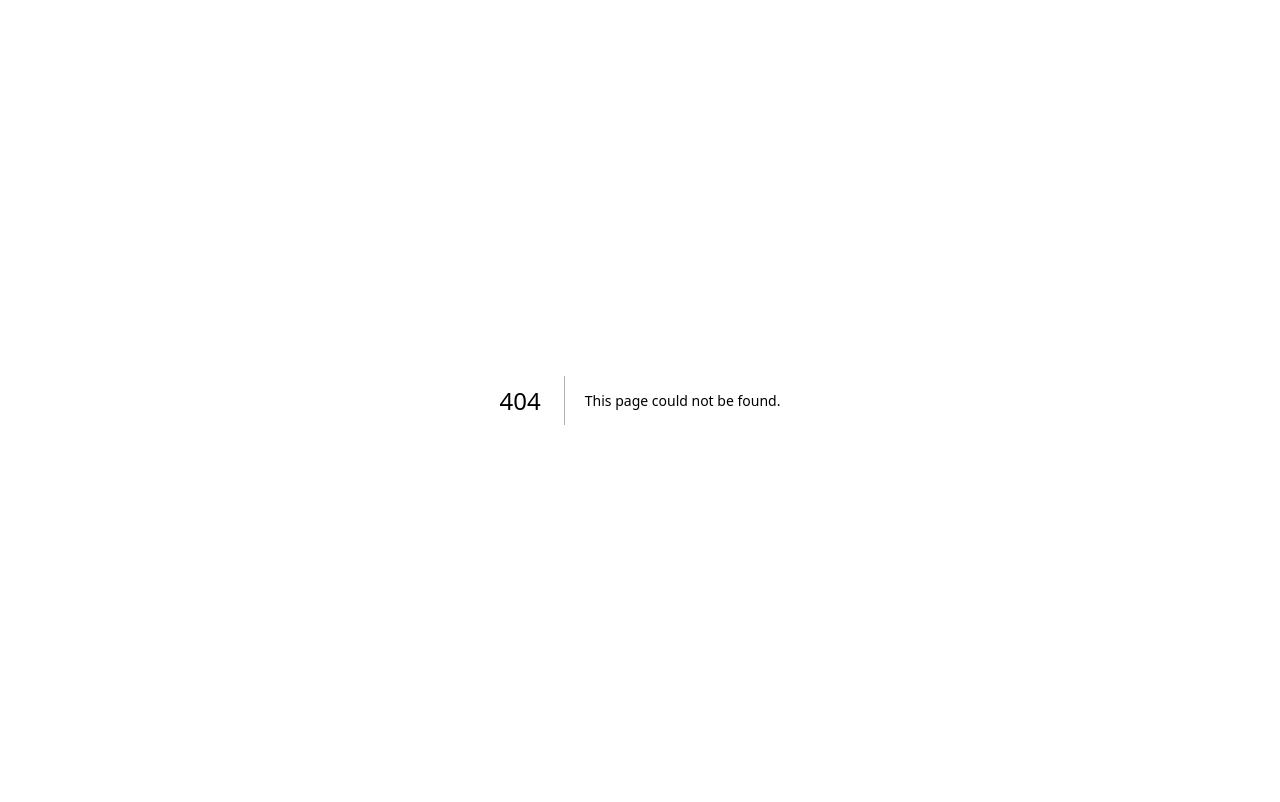
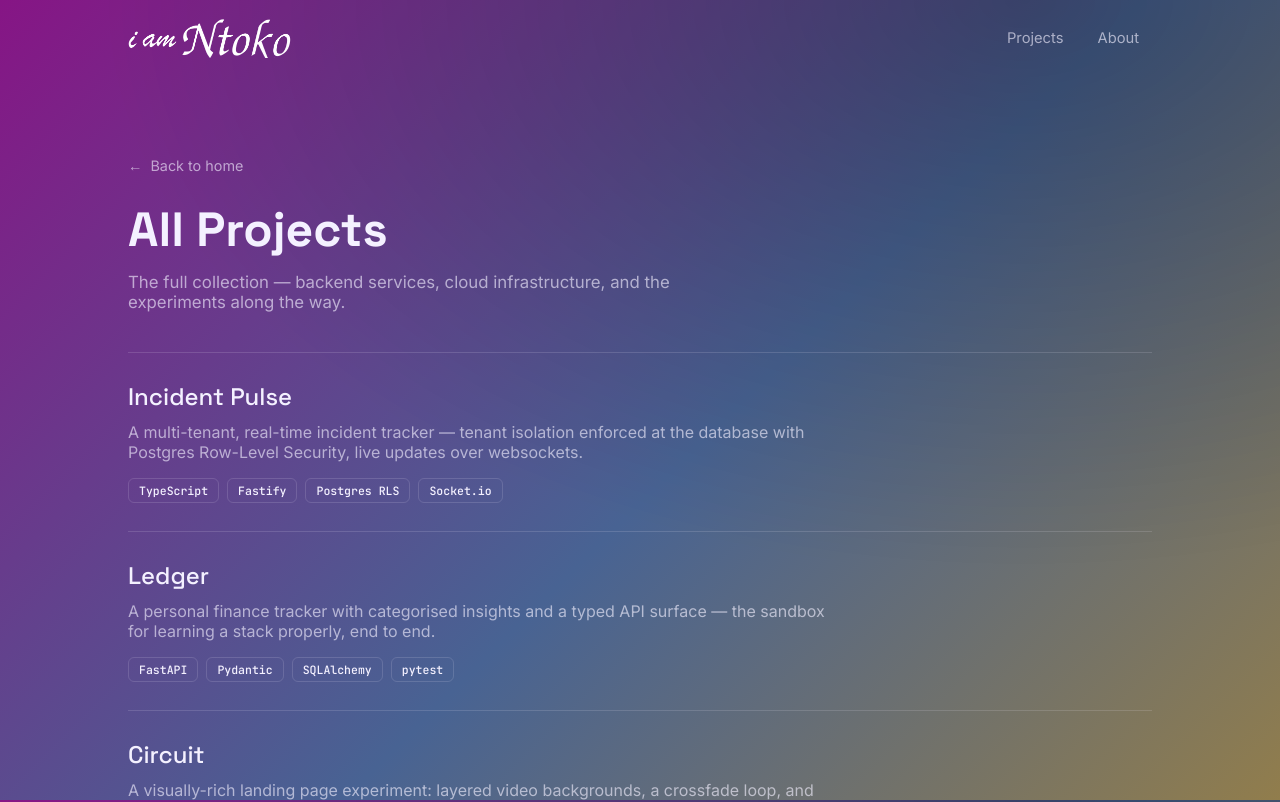
Before and after one commit to iamntoko/portfolio, a Next.js app: page /projects in a window 1280 px wide. Before the commit this address had no page. Shown: the top 802 px of the page. Built offline with nearby package versions, Linux system fonts and the light colour scheme.

Commit message:
feat: add dedicated projects page with file-based routing

```diff
--- /dev/null
+++ b/app/projects/page.tsx
@@ -0,0 +1,50 @@
+// app/projects/page.tsx
+// This renders at the URL "/projects" — because it's named page.tsx
+// inside the "projects" folder. The folder name IS the route.
+
+import Link from "next/link";              // Next's client-side navigation component
+import Nav from "../components/Nav";        // Reuse the SAME nav (note: ../ goes up to components)
+import { projects } from "../components/projects.data";
+import styles from "./projects.module.css";
+
+// Page metadata — this sets the browser tab title for THIS route specifically.
+export const metadata = {
+  title: "Projects — Ntoko B Ndie",
+  description: "Full portfolio of backend and cloud engineering projects.",
+};
+
+export default function ProjectsPage() {
+  return (
+    <>
+      {/* Reuse the nav so the page feels part of the same site. */}
+      <Nav />
+
+      <main className="wrap">
+        {/* A back link to the homepage. Link = client-side nav, no full reload. */}
+        <Link href="/" className={styles.back}>
+          <span aria-hidden="true">←</span> Back to home
+        </Link>
+
+        <h1 className={styles.title}>All Projects</h1>
+        <p className={styles.intro}>
+          The full collection — backend services, cloud infrastructure, and the experiments along the way.
+        </p>
+
+        {/* Richer, detailed layout: each project is a full-width row, not a compact card. */}
+        <div className={styles.list}>
+          {projects.map((project) => (
+            <article key={project.title} className={styles.item}>
+              <h2 className={styles.itemTitle}>{project.title}</h2>
+              <p className={styles.itemDesc}>{project.description}</p>
+              <div className={styles.tags}>
+                {project.tags.map((tag) => (
+                  <span key={tag} className={styles.tag}>{tag}</span>
+                ))}
+              </div>
+            </article>
+          ))}
+        </div>
+      </main>
+    </>
+  );
+}
--- /dev/null
+++ b/app/projects/projects.module.css
@@ -0,0 +1,66 @@
+/* app/projects/projects.module.css */
+
+.back {
+  display: inline-flex;
+  align-items: center;
+  gap: 8px;
+  margin-top: 80px;
+  color: var(--muted);
+  text-decoration: none;
+  font-size: 0.9rem;
+  transition: color 0.2s;
+}
+.back:hover { color: var(--ink); }
+
+.title {
+  font-family: var(--font-display);
+  font-weight: 700;
+  font-size: clamp(2rem, 5vw, 3rem);
+  margin: 24px 0 12px;
+}
+
+.intro {
+  color: var(--muted);
+  font-size: 1.05rem;
+  max-width: 56ch;
+  margin-bottom: 40px;
+}
+
+/* Vertical list of detailed project rows. */
+.list {
+  display: flex;
+  flex-direction: column;
+  gap: 0;
+}
+
+/* Each project row — full width, divider line between, hover lift. */
+.item {
+  padding: 28px 0;
+  border-top: 1px solid var(--line);
+  transition: transform 0.2s;
+}
+.item:last-child { border-bottom: 1px solid var(--line); }
+
+.itemTitle {
+  font-family: var(--font-display);
+  font-weight: 500;
+  font-size: 1.5rem;
+  margin-bottom: 10px;
+}
+
+.itemDesc {
+  color: var(--muted);
+  font-size: 1rem;
+  max-width: 70ch;
+  margin-bottom: 16px;
+}
+
+.tags { display: flex; flex-wrap: wrap; gap: 8px; }
+.tag {
+  font-family: var(--font-mono);
+  font-size: 0.72rem;
+  color: var(--ink);
+  padding: 4px 10px;
+  border: 1px solid var(--line);
+  border-radius: 6px;
+}
```
